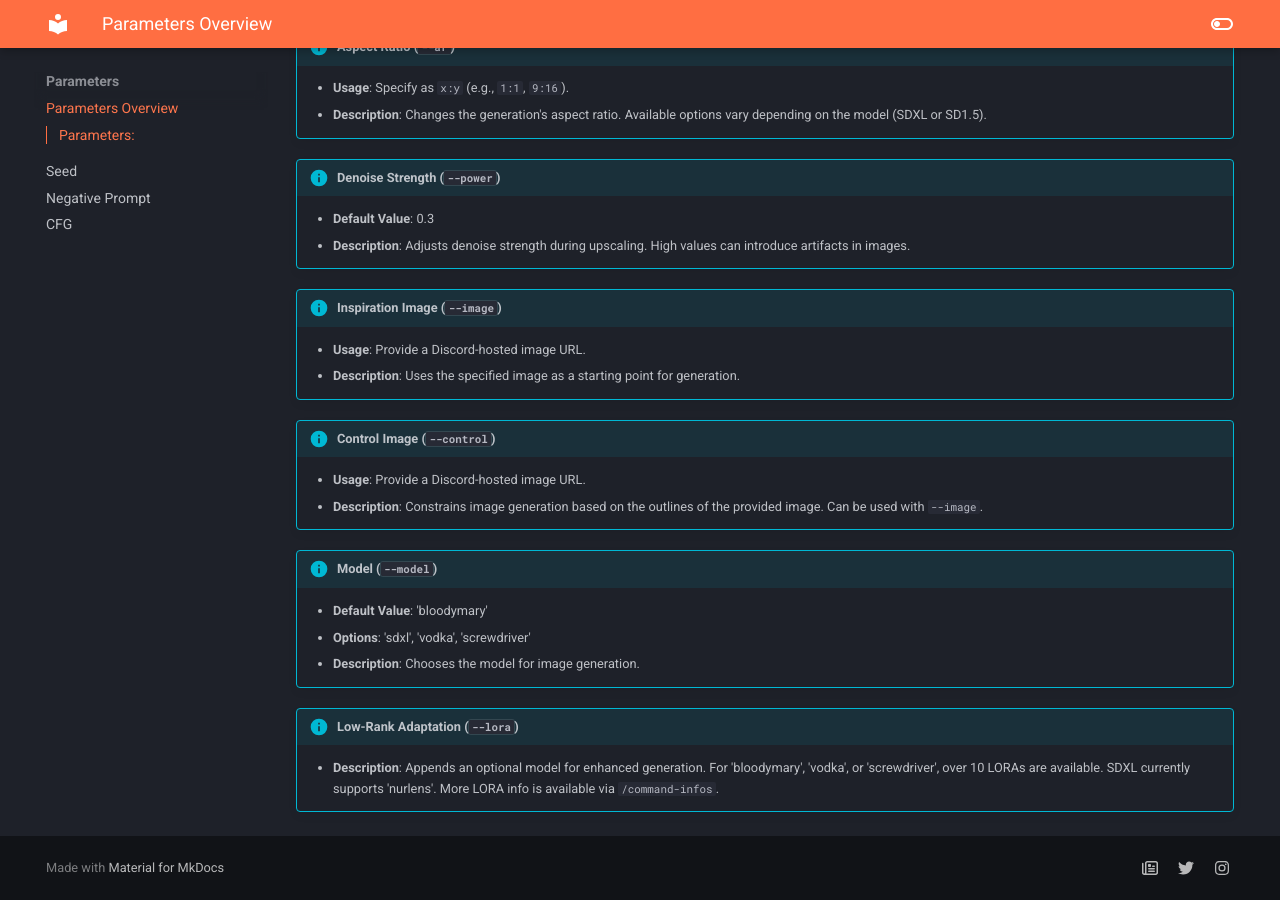
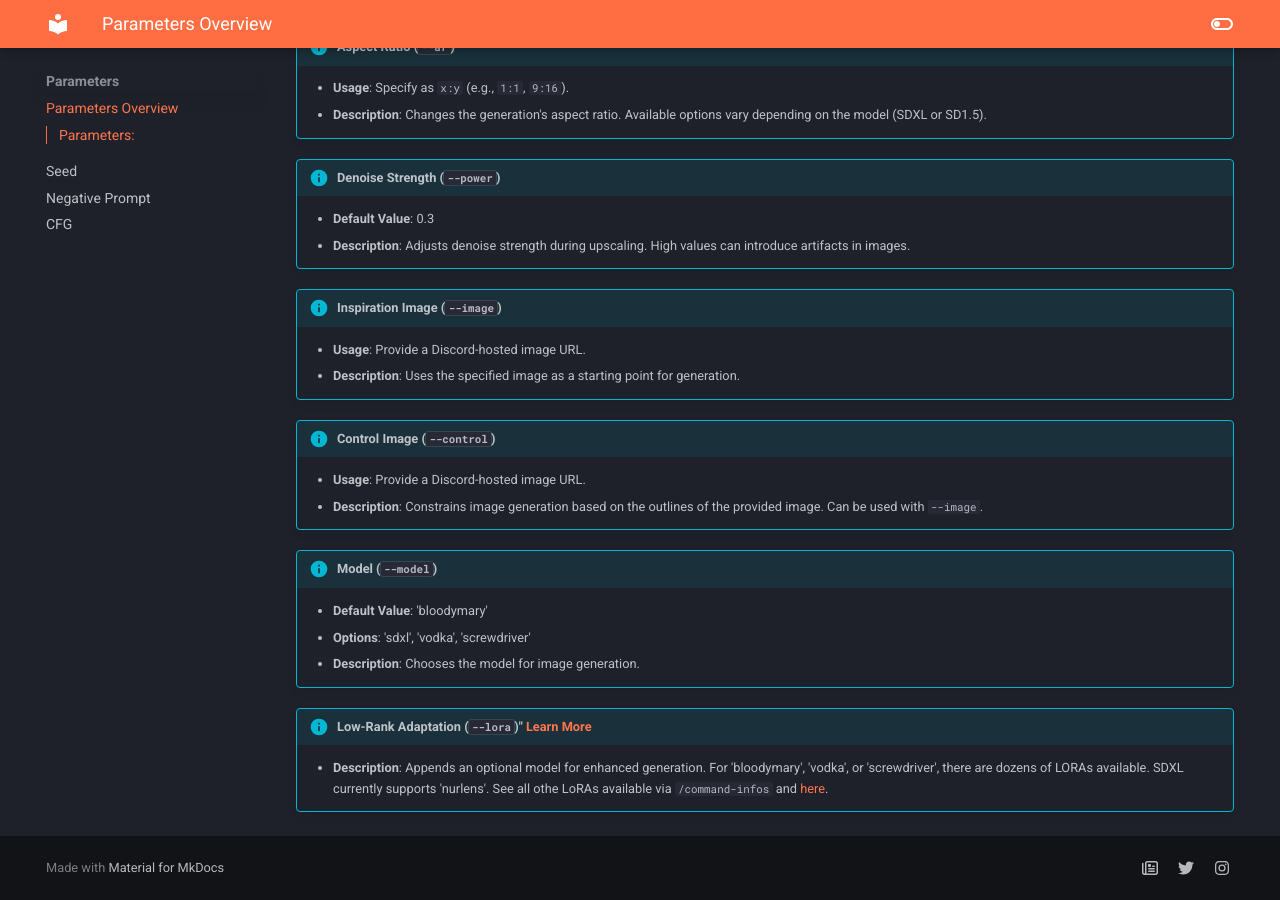
Before and after one commit to Distillery-Dev/site, an MkDocs documentation site: the page built from docs/Parameters/parameters_overview.md, in a window 1280 px wide and 900 px high, scrolled down 989 px. Built offline with MkDocs 1.6.1 and Material for MkDocs 9.7.7, drawn with Linux system fonts in a browser that asks for light colours.

Commit message:
Update parameters_overview.md

```diff
--- a/docs/Parameters/parameters_overview.md
+++ b/docs/Parameters/parameters_overview.md
@@ -45,5 +45,5 @@ This is a list of parameters available for `/serve` and `/serve-free` commands:
     - **Options**: 'sdxl', 'vodka', 'screwdriver'
     - **Description**: Chooses the model for image generation.
 
-!!! info "Low-Rank Adaptation (`--lora`)"
-    - **Description**: Appends an optional model for enhanced generation. For 'bloodymary', 'vodka', or 'screwdriver', over 10 LORAs are available. SDXL currently supports 'nurlens'. More LORA info is available via `/command-infos`.
+!!! info "Low-Rank Adaptation (`--lora`)" [Learn More](lora/lora.md)"
+    - **Description**: Appends an optional model for enhanced generation. For 'bloodymary', 'vodka', or 'screwdriver', there are dozens of LORAs available. SDXL currently supports 'nurlens'. See all othe LoRAs available via `/command-infos` and [here](lora/lora.md).
```
